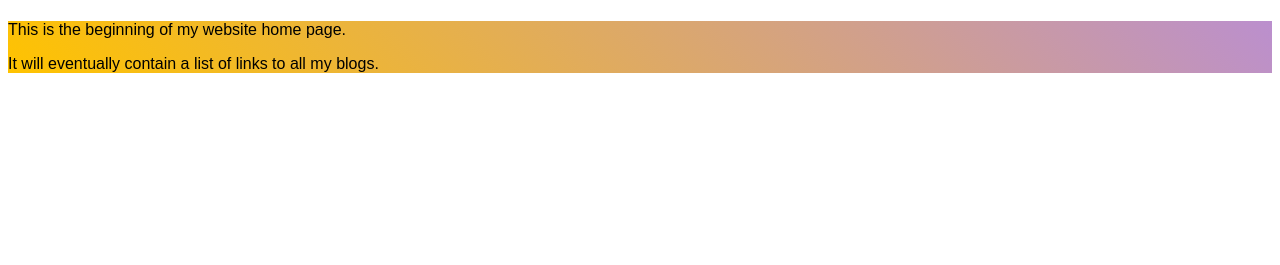
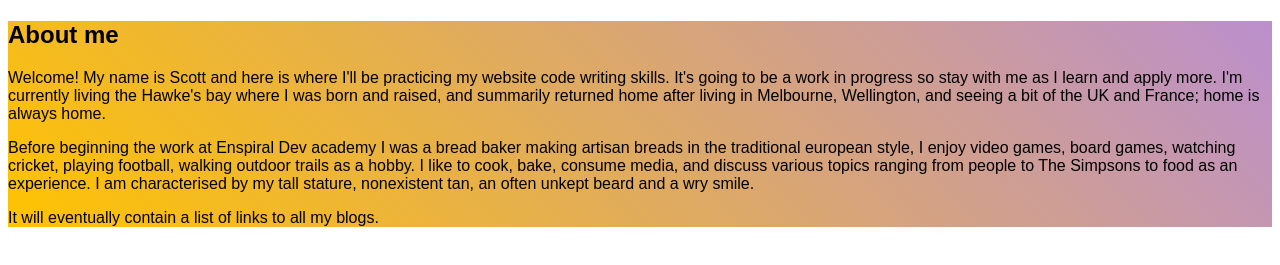
Before and after one commit to sasymon/sasymon.github.io, a plain HTML site: page index.html in a window 1280 px wide. Shown: the part 69-334 px from the top of the page. Drawn offline with Linux system fonts and the light colour scheme.

Commit message:
About me paragraphs

```diff
--- a/index.html
+++ b/index.html
@@ -8,7 +8,12 @@
       font-family: Arial;
       color: black;
     }
-        p {
+    h2 {
+      text-align: "";
+      font-size: 24px;
+      font-family: Arial;
+    }
+    p {
       font-size: 16px;
       font-family: Arial;
     }
@@ -24,7 +29,9 @@
   <body>
     <h1>Scott's Foundations blog</h1>
 <div>
-      <p> This is the beginning of my website home page.</p>
+  <h2>About me</h2>
+      <p>Welcome! My name is Scott and here is where I'll be practicing my website code writing skills. It's going to be a work in progress so stay with me as I learn and apply more. I'm currently living the Hawke's bay where I was born and raised, and summarily returned home after living in Melbourne, Wellington, and seeing a bit of the UK and France; home is always home.</p>
+        <p>Before beginning the work at Enspiral Dev academy I was a bread baker making artisan breads in the traditional european style, I enjoy video games, board games, watching cricket, playing football, walking outdoor trails as a hobby. I like to cook, bake, consume media, and discuss various topics ranging from people to The Simpsons to food as an experience. I am characterised by my tall stature, nonexistent tan, an often unkept beard and a wry smile.</p>
     <p> It will eventually contain a list of links to all my blogs. </p>
   </body>
 </div>
```
